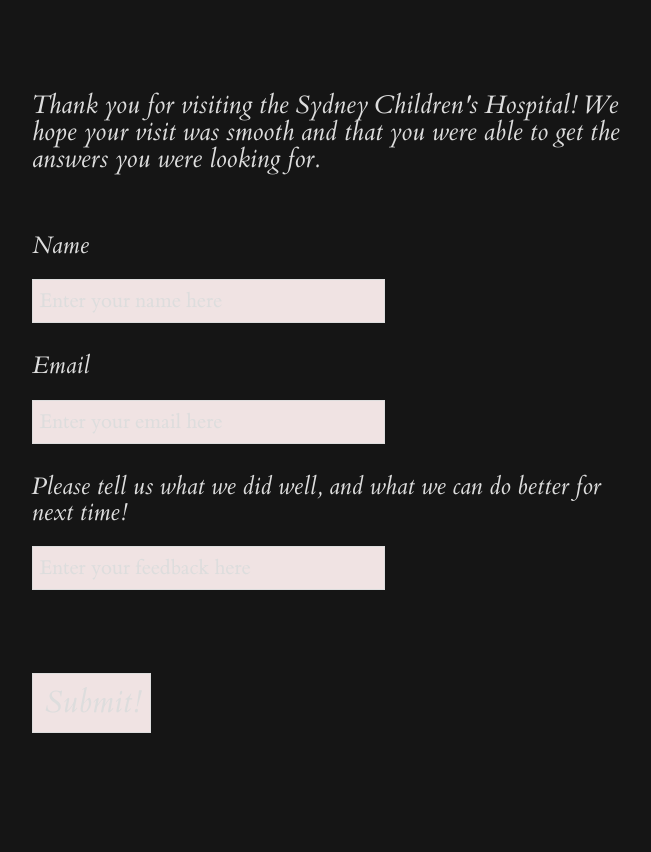
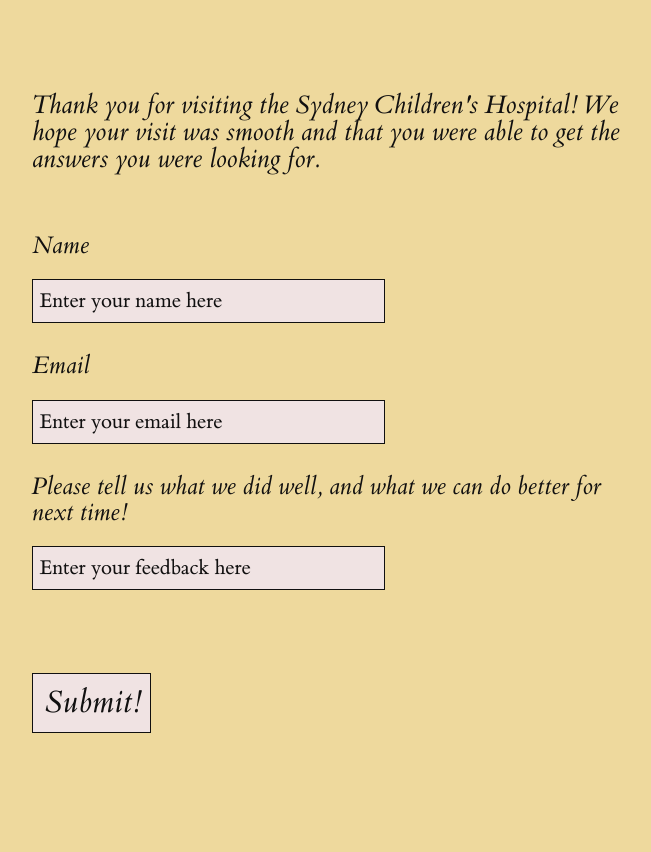
Before and after one commit to cashieeetime/framework_challenge, a plain HTML site: page index.html in a window 1280 px wide. Shown: the part 129-981 px from the top of the page, without its empty margins (128-779 px from the left). Drawn offline with Linux system fonts and the dark colour scheme.

Commit message:
background and text coolor change

```diff
--- a/tufte.css
+++ b/tufte.css
@@ -59,8 +59,8 @@
 /* Adds dark mode */
 @media (prefers-color-scheme: dark) {
     body {
-        background-color: #151515;
-        color: #ddd;
+        background-color: #eed99d;
+        color: #111010;
     }
 }
 
```
